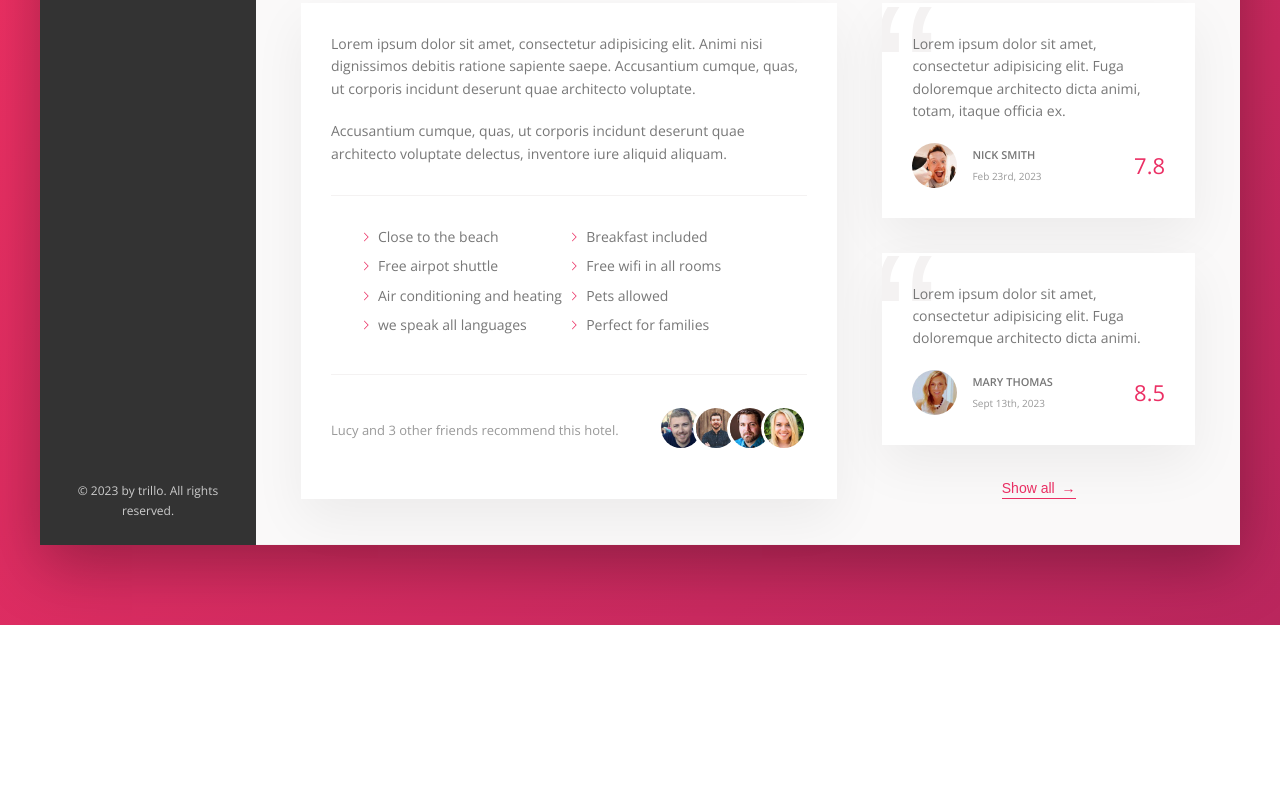
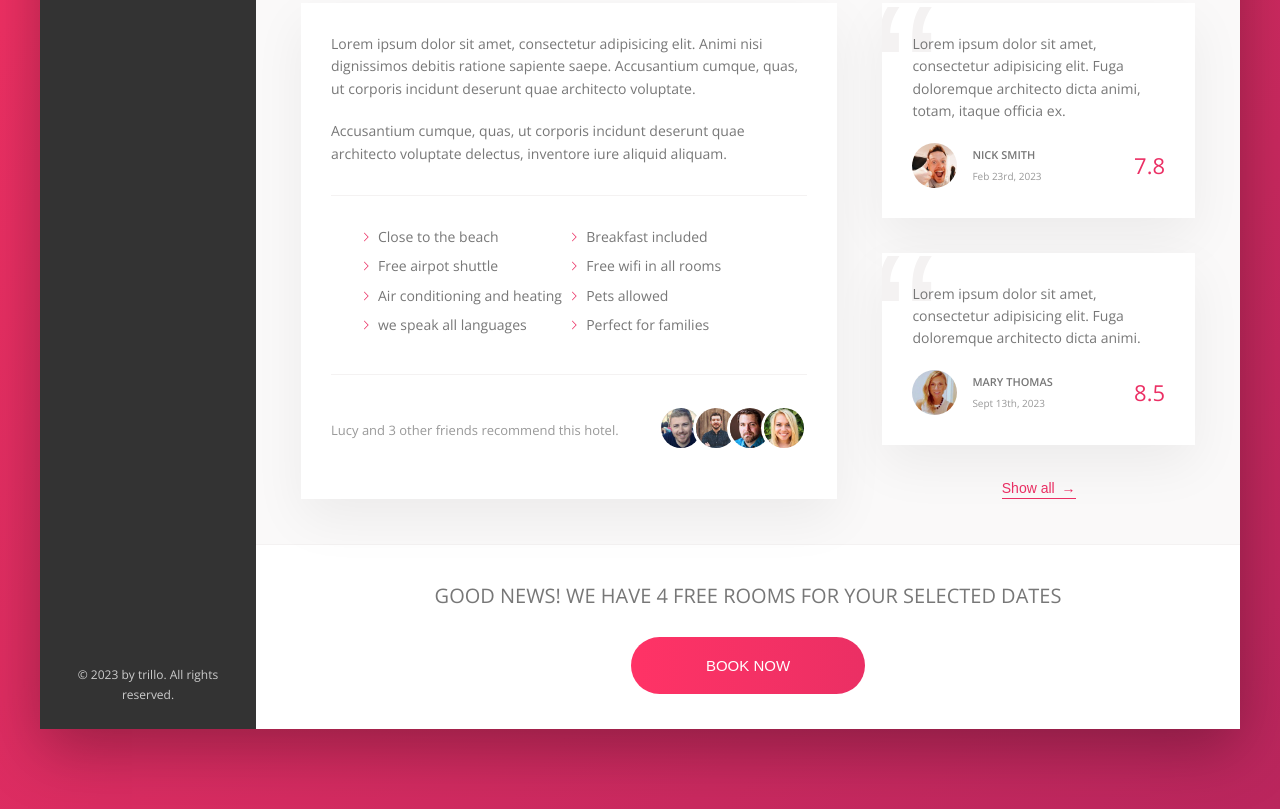
Before and after one commit to Giada15/Trillo, a website: page index.html in a window 1280 px wide. Shown: the part 644-1453 px from the top of the page. Before the commit the page ends 1269 px from the top, so only its background shows below. Drawn offline with nearby package versions, Linux system fonts and the light colour scheme.

Commit message:
Style call to action section:
In this commit:
- Styled the section.
- Implemented animation for the CTA button:
  - Changed the button text and background direction on hover.
  - Added a pulsate animation on focus state.

```diff
--- a/index.html
+++ b/index.html
@@ -256,6 +256,16 @@
               <button class="btn-inline">Show all <span>&rarr;</span></button>
             </div>
           </div>
+
+          <div class="cta">
+            <h2 class="cta__book-now">
+              Good news! We have 4 free rooms for your selected dates
+            </h2>
+            <button class="btn">
+              <span class="btn__visible">Book now</span>
+              <span class="btn__invisible">Only 4 rooms left</span>
+            </button>
+          </div>
         </main>
       </div>
     </div>
--- a/sass/components.scss
+++ b/sass/components.scss
@@ -449,3 +449,78 @@
     z-index: 1;
   }
 }
+
+///////////////////////////////////////////////////////
+//CALL TO ACTION
+
+.cta {
+  padding: 3.5rem 0;
+  text-align: center;
+
+  &__book-now {
+    font-size: 2rem;
+    font-weight: 300;
+    text-transform: uppercase;
+    margin-bottom: 2.5rem;
+  }
+}
+
+///////////////////////////////////////////////////////
+//BUTTON
+
+.btn {
+  font-size: 1.5rem;
+  font-weight: 300;
+  text-transform: uppercase;
+  border-radius: 100px;
+  border: none;
+  color: #fff;
+  position: relative;
+  overflow: hidden;
+  cursor: pointer;
+
+  background-image: linear-gradient(
+    to right,
+    var(--color-primary-light),
+    var(--color-primary)
+  );
+
+  & > * {
+    display: inline-block;
+    height: 100%;
+    width: 100%;
+    transition: all 0.2s;
+  }
+
+  &__visible {
+    padding: 2rem 7.5rem;
+  }
+
+  &__invisible {
+    position: absolute;
+    padding: 2rem 0;
+    left: 0;
+    top: -100%;
+  }
+
+  &:hover {
+    background-image: linear-gradient(
+      to left,
+      var(--color-primary-light),
+      var(--color-primary)
+    );
+  }
+
+  &:hover &__visible {
+    transform: translateY(100%);
+  }
+
+  &:hover &__invisible {
+    top: 0;
+  }
+
+  &:focus {
+    outline: none;
+    animation: pulsate 1s infinite;
+  }
+}
```
Also changed, not shown: css/style.css.
